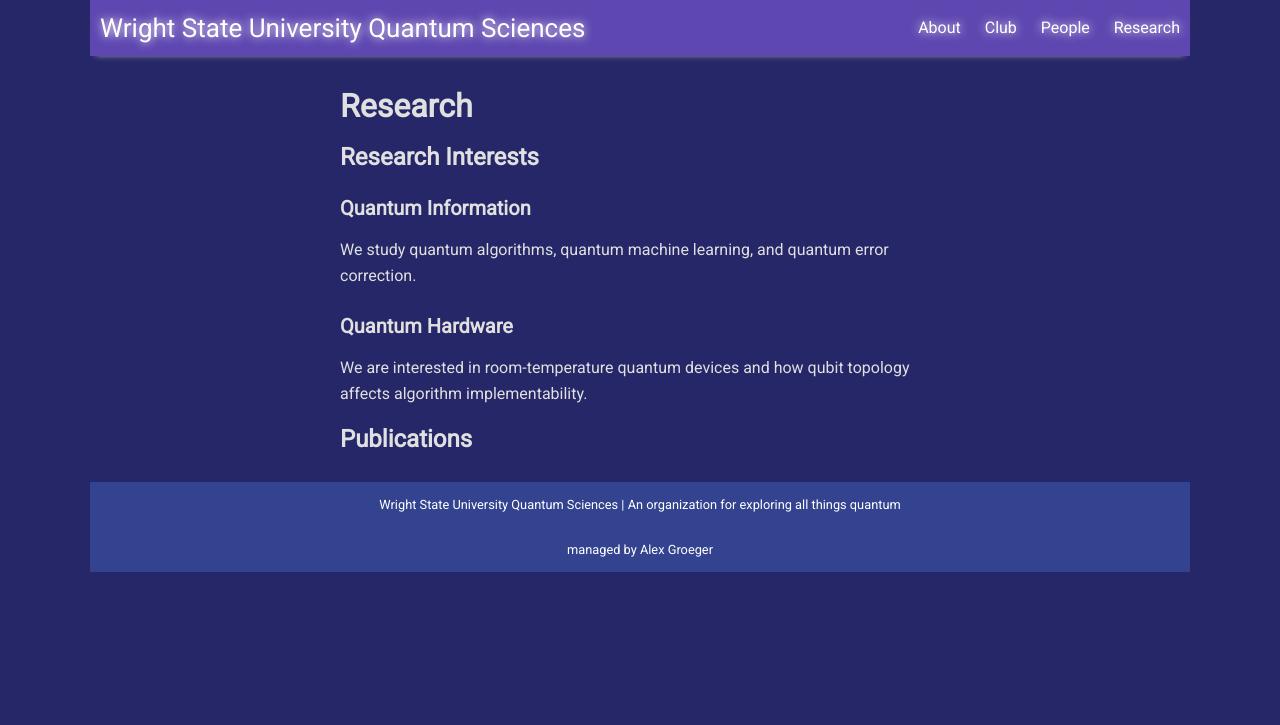
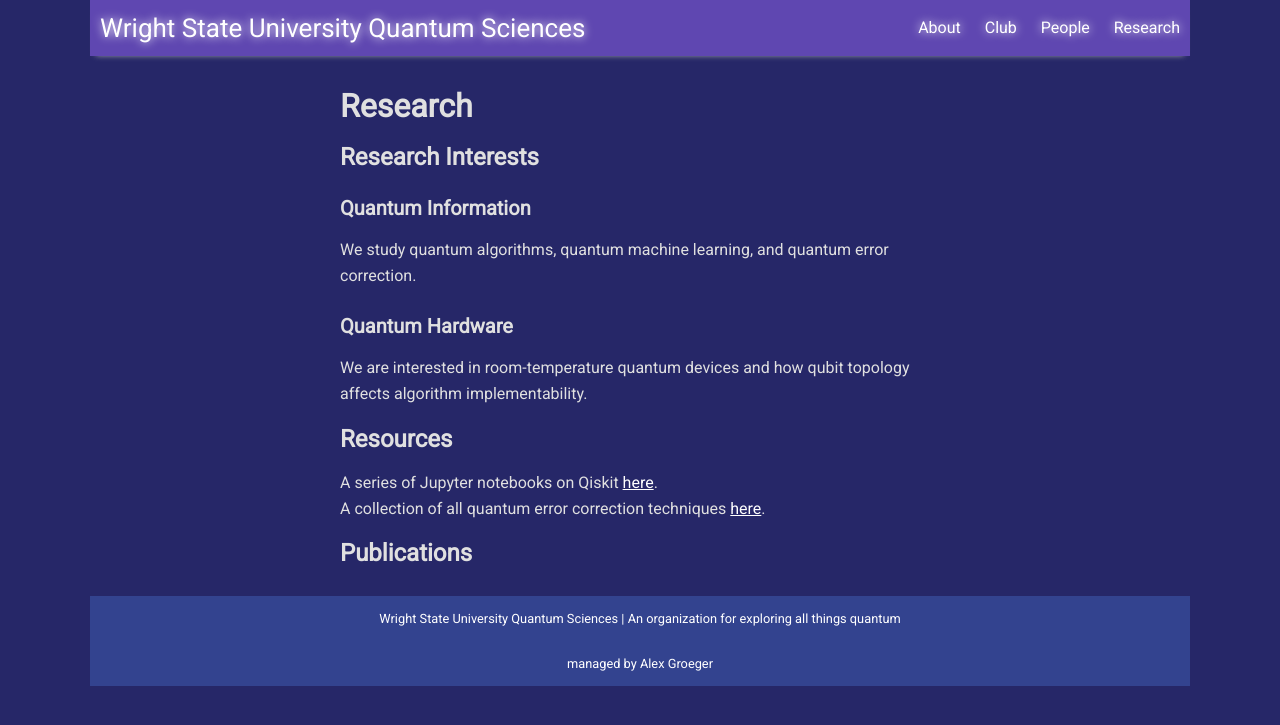
Before and after one commit to WSU-Quantum-Sciences/wsu-quantum-sciences.github.io, a Jekyll site: the page built from pages/research.md, in a window 1280 px wide. Shown: the top 725 px of the page. Built offline with Jekyll 4.4.1, drawn with Linux system fonts in a browser that asks for light colours; nearby versions of some CDN libraries.

Commit message:
added some resources to research

```diff
--- a/pages/research.md
+++ b/pages/research.md
@@ -12,4 +12,8 @@ We study quantum algorithms, quantum machine learning, and quantum error correct
 ### Quantum Hardware
 We are interested in room-temperature quantum devices and how qubit topology affects algorithm implementability.
 
+## Resources
+A series of Jupyter notebooks on Qiskit [here](https://github.com/BrianOtieno/quantum-computing).<br>
+A collection of all quantum error correction techniques [here](https://errorcorrectionzoo.org/domain/quantum_domain).
+
 ## Publications
```
